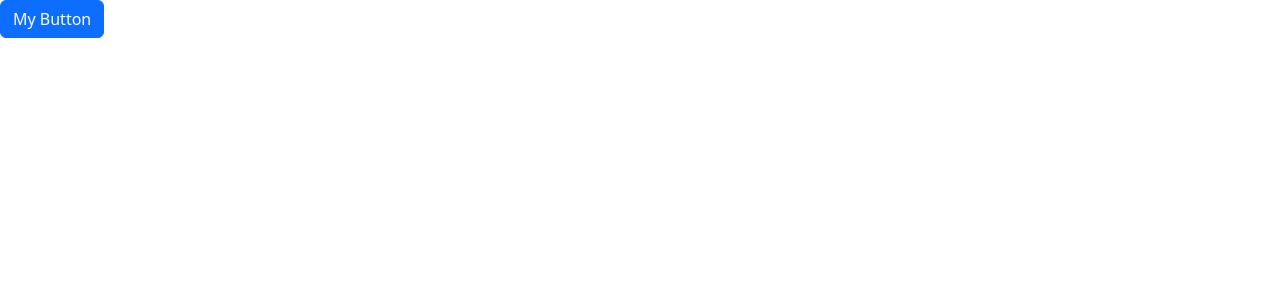
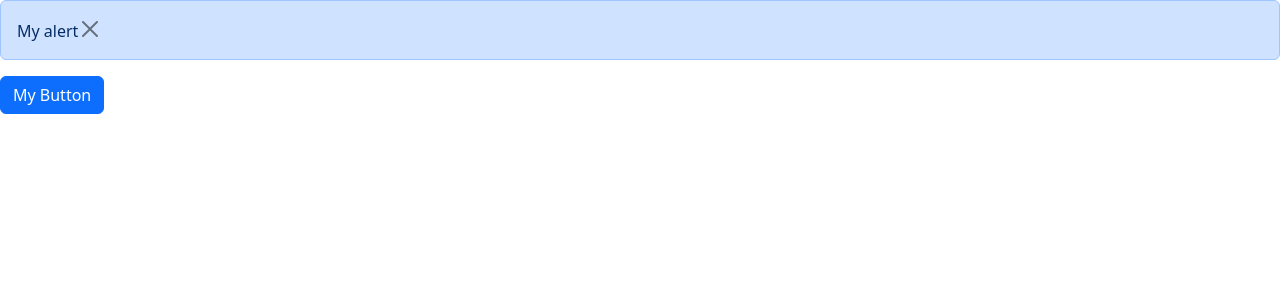
Before and after one commit to pekkamakkonen/react-18-for-beginners, a React (Vite) app in the folder react-app/: page / in a window 1280 px wide. Both pictures are taken after a click on the button "My Button". Shown: the top 300 px of the page. Built offline with nearby package versions, Linux system fonts and the light colour scheme.

Commit message:
Exercise- Showing an Alert

```diff
--- a/react-app/src/App.tsx
+++ b/react-app/src/App.tsx
@@ -1,9 +1,16 @@
+import { useState } from 'react';
+import Alert from './components/Alert';
 import Button from './components/Button';
 
 function App() {
+  const [alertVisible, setAlertVisibility] = useState(false);
+
   return (
     <div>
-      <Button color="primary" onClick={() => console.log('Clicked')}>
+      {alertVisible && (
+        <Alert onClose={() => setAlertVisibility(false)}>My alert</Alert>
+      )}
+      <Button color="primary" onClick={() => setAlertVisibility(true)}>
         My Button
       </Button>
     </div>
--- a/react-app/src/components/Alert.tsx
+++ b/react-app/src/components/Alert.tsx
@@ -2,12 +2,20 @@ import { ReactNode } from 'react';
 
 interface Props {
   children: ReactNode;
+  onClose: () => void;
 }
 
-const Alert = ({ children }: Props) => {
+const Alert = ({ children, onClose }: Props) => {
   return (
-    <div className="alert alert-primary" role="alert">
+    <div className="alert alert-primary" role="alert alert-dismissible ">
       {children}
+      <button
+        type="button"
+        className="btn-close"
+        onClick={onClose}
+        data-bs-dismiss="alert"
+        aria-label="Close"
+      ></button>
     </div>
   );
 };
```
